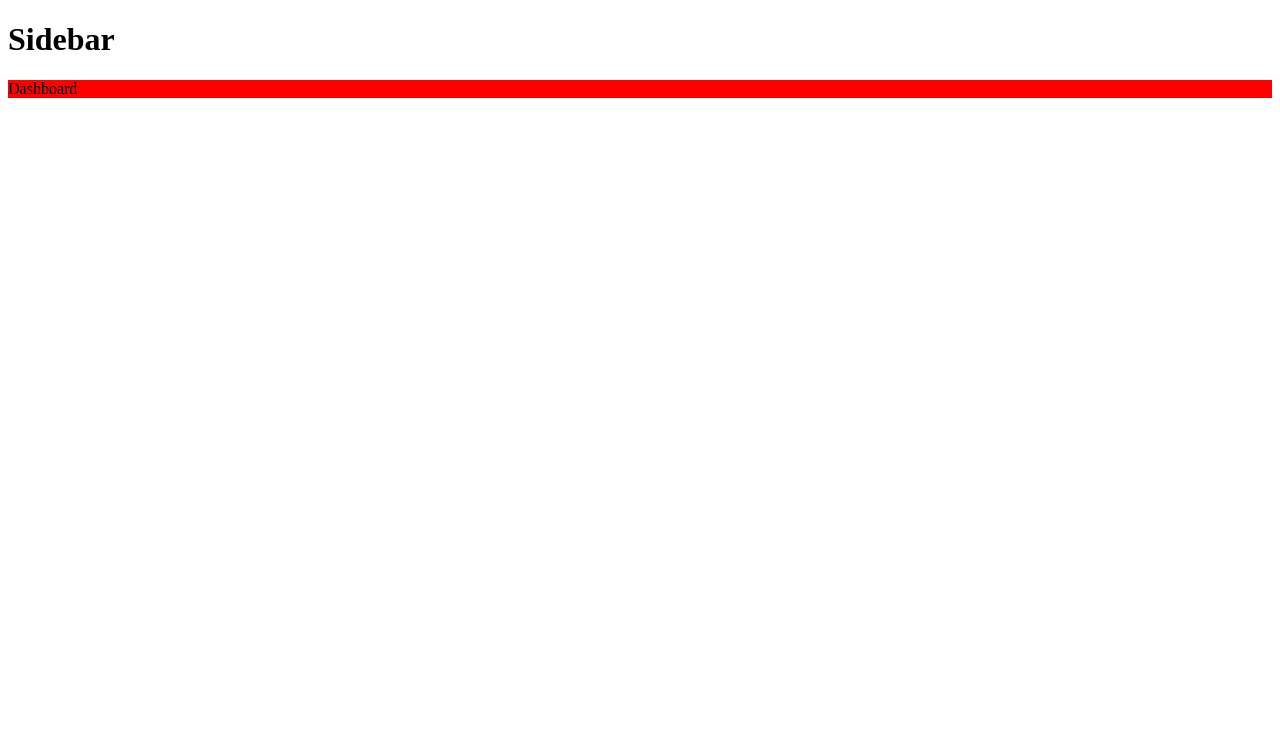
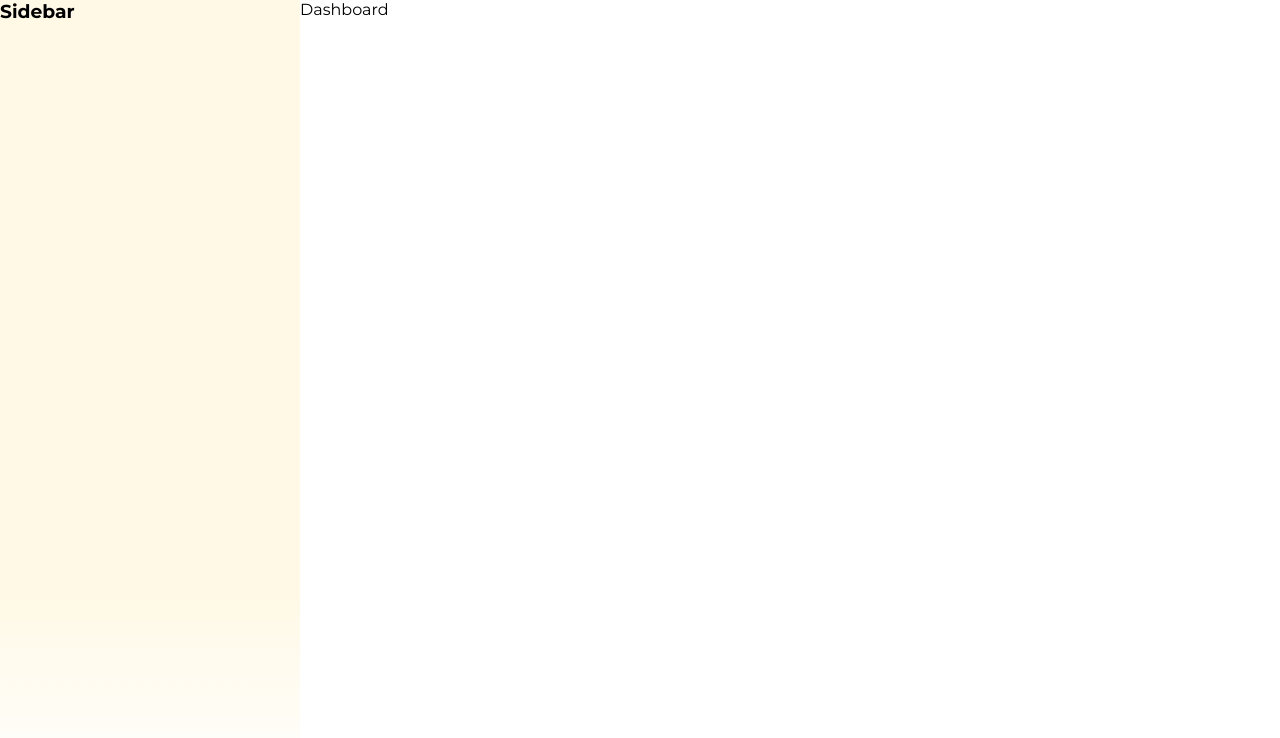
Before and after one commit to Wilianbps/App-Natura-Escalas-e-Metas-Frontend, a React (Vite) app: page / in a window 1280 px wide. Shown: the top 738 px of the page. Built offline with nearby package versions, Linux system fonts and the light colour scheme.

Commit message:
feat: created layout to separete sidebar from page

```diff
--- a/index.html
+++ b/index.html
@@ -2,8 +2,14 @@
 <html lang="en">
   <head>
     <meta charset="UTF-8" />
+    <link rel="preconnect" href="https://fonts.googleapis.com" />
+    <link rel="preconnect" href="https://fonts.gstatic.com" crossorigin />
+    <link
+      href="https://fonts.googleapis.com/css2?family=Montserrat:ital,wght@0,100..900;1,100..900&display=swap"
+      rel="stylesheet"
+    />
     <meta name="viewport" content="width=device-width, initial-scale=1.0" />
-    <title>Vite + React + TS</title>
+    <title>app escalas e metas</title>
   </head>
   <body>
     <div id="root"></div>
--- a/src/App.tsx
+++ b/src/App.tsx
@@ -1,12 +1,14 @@
-import { ThemeProvider } from '@emotion/react'
+import { Global, ThemeProvider } from '@emotion/react'
 import { RouterProvider } from 'react-router-dom'
 
 import { router } from './routes/routes'
+import { globalStyles } from './styles/global'
 import { defaultTheme } from './styles/themes/default'
 
 export function App() {
   return (
     <ThemeProvider theme={defaultTheme}>
+      <Global styles={globalStyles} />
       <RouterProvider router={router} />
     </ThemeProvider>
   )
--- /dev/null
+++ b/src/components/sidebar/index.tsx
@@ -0,0 +1,9 @@
+import { ContainerSidebar } from './styles'
+
+export function Sidebar() {
+  return (
+    <ContainerSidebar>
+      <h1>Sidebar</h1>
+    </ContainerSidebar>
+  )
+}
--- a/src/components/sidebar/sidebar.tsx
+++ /dev/null
@@ -1,7 +0,0 @@
-export function Sidebar() {
-  return (
-    <div>
-      <h1>Sidebar</h1>
-    </div>
-  )
-}
--- /dev/null
+++ b/src/components/sidebar/styles.ts
@@ -0,0 +1,9 @@
+import styled from '@emotion/styled'
+
+export const ContainerSidebar = styled.aside`
+  background: linear-gradient(
+    180deg,
+    rgba(255, 192, 0, 0.1) 74%,
+    rgba(217, 217, 217, 0) 100%
+  );
+`
--- a/src/pages/_layouts/app.tsx
+++ /dev/null
@@ -1,12 +0,0 @@
-import { Outlet } from 'react-router-dom'
-
-import { Sidebar } from '@/components/sidebar/sidebar'
-
-export function AppLayout() {
-  return (
-    <>
-      <Sidebar />
-      <Outlet />
-    </>
-  )
-}
--- /dev/null
+++ b/src/pages/_layouts/index.tsx
@@ -0,0 +1,14 @@
+import { Outlet } from 'react-router-dom'
+
+import { Sidebar } from '@/components/sidebar/'
+
+import { ContainerLayout } from './styles'
+
+export function AppLayout() {
+  return (
+    <ContainerLayout>
+      <Sidebar />
+      <Outlet />
+    </ContainerLayout>
+  )
+}
--- /dev/null
+++ b/src/pages/_layouts/styles.ts
@@ -0,0 +1,7 @@
+import styled from '@emotion/styled'
+
+export const ContainerLayout = styled.section`
+  min-height: 100vh;
+  display: grid;
+  grid-template-columns: 18.75rem 1fr;
+`
--- a/src/pages/dashboard/styles.tsx
+++ b/src/pages/dashboard/styles.tsx
@@ -2,5 +2,4 @@ import styled from '@emotion/styled'
 
 export const Container = styled.div`
   height: 100hv;
-  background-color: ${(props) => props.theme.red};
 `
--- a/src/routes/routes.tsx
+++ b/src/routes/routes.tsx
@@ -1,6 +1,6 @@
 import { createBrowserRouter } from 'react-router-dom'
 
-import { AppLayout } from '@/pages/_layouts/app'
+import { AppLayout } from '@/pages/_layouts/'
 import { Dashboard } from '@/pages/dashboard'
 
 export const router = createBrowserRouter([
--- /dev/null
+++ b/src/styles/global.ts
@@ -0,0 +1,26 @@
+import { css } from '@emotion/react'
+
+export const globalStyles = css`
+  * {
+    margin: 0;
+    padding: 0;
+    box-sizing: border-box;
+  }
+
+  :focus {
+    outline: 0;
+  }
+
+  body {
+    -webkit-font-smoothing: antialiased;
+  }
+
+  body,
+  input,
+  textarea,
+  button {
+    font-family: 'Montserrat', sans-serif;
+    font-weight: 400;
+    font-size: 1rem;
+  }
+`
```
